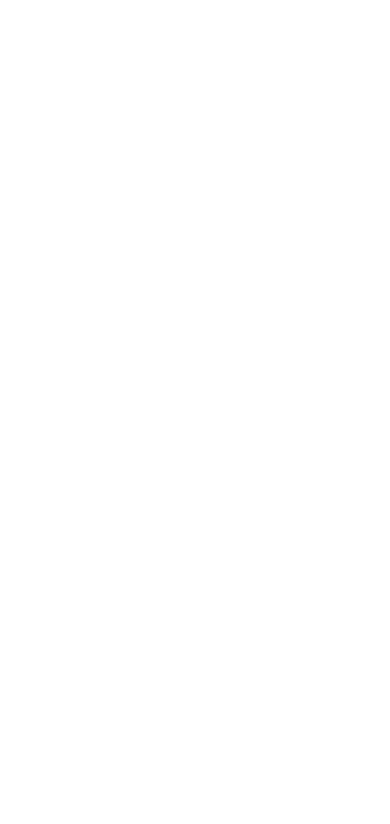
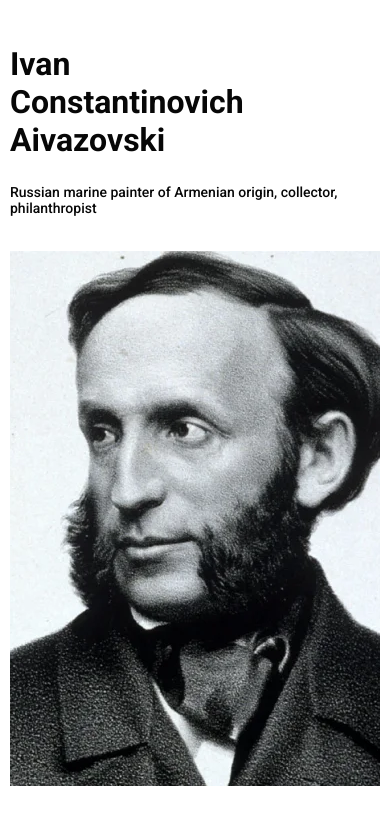
Before and after one commit to lumoskl/aivazovski_page, a plain HTML site: page index.html in a window 390 px wide. Drawn offline with Linux system fonts and the light colour scheme.

Commit message:
home section

```diff
--- a/index.css
+++ b/index.css
@@ -3,3 +3,5 @@
 @import url('styles/variables.css');
 
 @import url('styles/header.css');
+
+@import url('styles/home.css');
--- a/index.html
+++ b/index.html
@@ -40,7 +40,15 @@
         </div>
     </header>
 
-    <main></main>
+    <main class="main" aria-label="main">
+        <section class="home" aria-label="home section">
+            <div class="container">
+                <h1 class="home-title" aria-label="title">Ivan Constantinovich Aivazovski</h1>
+                <p class="home-description" aria-label="description">Russian marine painter of Armenian origin, collector, philanthropist</p>
+                <img src="assets/webp/home.webp" alt="photo of Aivazovski" class="home-img">
+            </div>
+        </section>
+    </main>
 
     <footer></footer>
 </body>
--- a/styles/basic.css
+++ b/styles/basic.css
@@ -20,6 +20,10 @@ a {
     color: unset;
 }
 
+h1, p {
+    margin: 0;
+}
+
 .container {
     margin: 0 auto;
     max-width: 970px;
--- a/styles/header.css
+++ b/styles/header.css
@@ -29,7 +29,7 @@
     position: relative;
 }
 
-.nav-link::after {
+.nav-link::after {  /* Понять, как работает анимация */
     content: "";
     position: absolute;
     height: 1px;
--- /dev/null
+++ b/styles/home.css
@@ -0,0 +1,41 @@
+.home {
+    text-align: center;
+}
+
+.home-title {
+    font-size: 45px;
+    font-weight: 700;
+    color: var(--color-main-black);
+    margin: 45px 0 25px 0;
+}
+
+.home-description {
+    margin: 0 0 35px 0;
+    font-size: 18px;
+    font-weight: 500;
+    color: var(--color-main-black);
+}
+
+.home-img {
+    width: 100%;
+    height: 535px;
+    object-fit: cover;
+}
+
+@media (max-width: 480px) {
+    .home {
+        text-align: left;
+        /* margin: 0 26px; */
+    }
+
+    .home-title {
+        font-size: 32px;
+        max-width: 250px;
+    }
+
+    .home-description {
+        font-size: 14px;
+        margin: 0 0 35px 0;
+    }
+
+}
```
